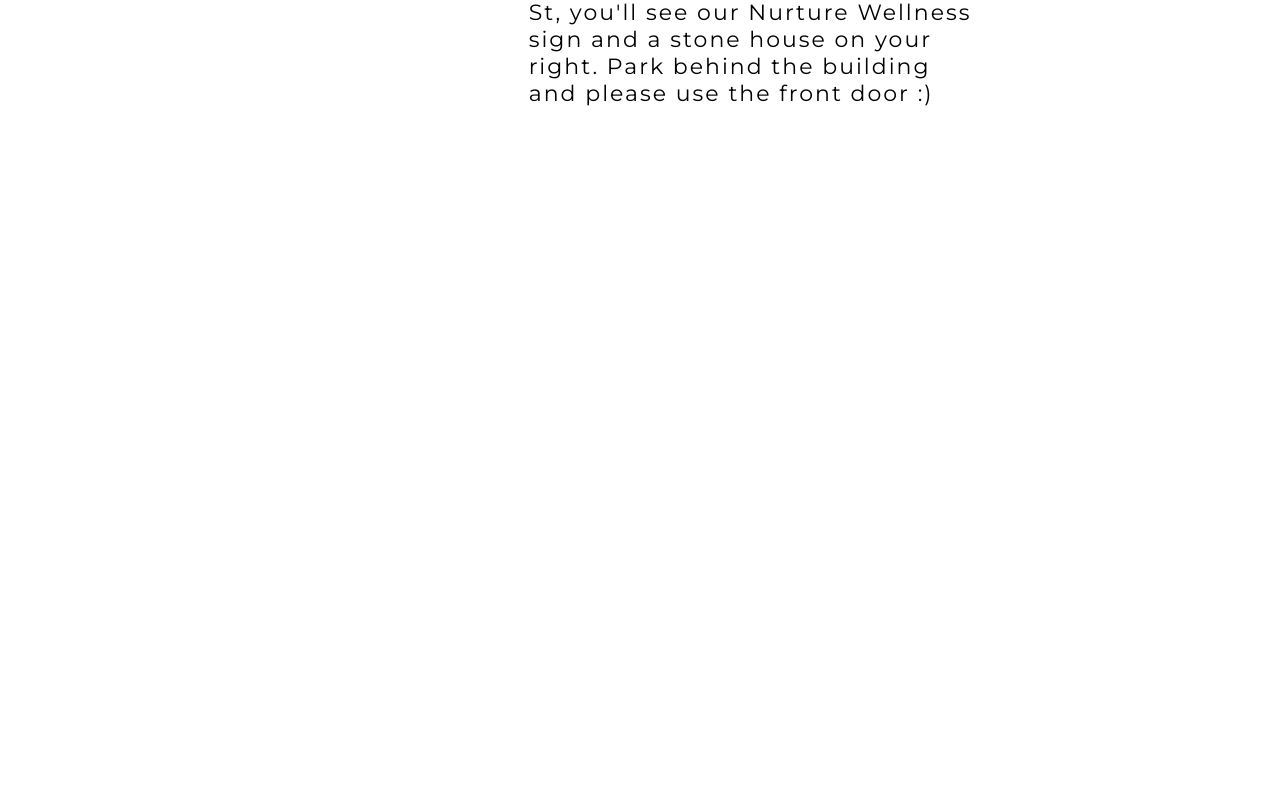
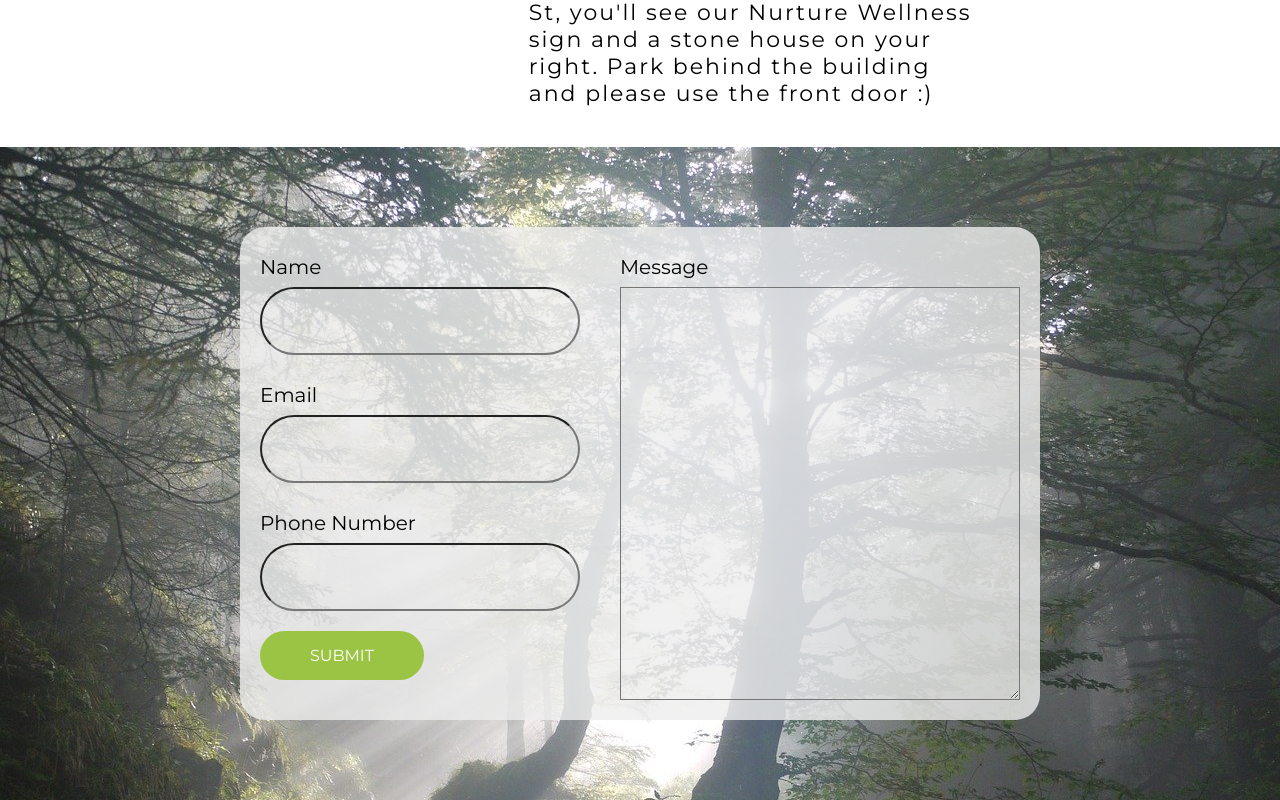
Before and after one commit to coffeeteer/nurture-wellness-std-css, a Vue app: page /contact in a window 1280 px wide. Shown: the part 1721-2521 px from the top of the page. Before the commit the page ends 1868 px from the top, so only its background shows below. Built offline with nearby package versions, Linux system fonts and the light colour scheme; a web font is replaced by a local one; what vue-facebook-page would draw is missing.

Commit message:
completed vue contact page (rough draft)

```diff
--- a/src/components/pages/Contact.vue
+++ b/src/components/pages/Contact.vue
@@ -53,7 +53,7 @@
             data-href="https://www.facebook.com/NurtureWellnessStudio"
             data-tabs="timeline"
             data-width="600"
-            data-height
+            data-height="450"
             data-small-header="false"
             data-adapt-container-width="true"
             data-hide-cover="false"
@@ -72,6 +72,28 @@
           <p>Directions From Hwy 74W, take exit 67 into Bryson City. Before you come to the first stop light you will be taking a right on Academy St., which is the street right after Bojangles (sometimes there is no street sign, but there IS a pointer sign to the public library). Soon after your right turn on Academy St, you'll see our Nurture Wellness sign and a stone house on your right. Park behind the building and please use the front door :)</p>
         </div>
       </div>
+    </div>
+    <div class="contact-container">
+      <div class="wrapper">
+      <form action class="form-area">
+        <div class="msg-area">
+          <label for="msg">Message</label>
+          <textarea id="msg" cols="30" rows="10"></textarea>
+        </div>
+        <div class="details-area">
+          <label for="name">Name</label>
+          <input type="text" name id="name" />
+
+          <label for="email">Email</label>
+          <input type="email" id="email" />
+
+          <label for="phone">Phone Number</label>
+          <input type="number" id="phone" />
+
+          <button type="submit" class="submit">Submit</button>
+        </div>
+      </form>
+    </div>
     </div>
   </div>
 </template>
@@ -128,15 +150,6 @@
   margin-left: 1rem;
 }
 
-/* iframe {
-  height: 450px;
-  max-width: 1000px;
-} */
-
-.third-container {
-
-}
-
 .find-us {
  display: flex;
  justify-content: center;
@@ -162,4 +175,71 @@
   font-size: 1.1rem;
   letter-spacing: 2px;
 }
+
+.contact-container {
+  background: url('../../assets/morning-fog.jpg') center top no-repeat;
+  /* height: 100%; */
+  background-size: cover;
+}
+
+.wrapper {
+  width: 800px;
+  margin:  auto;
+  padding: 4rem 0;
+}
+
+.form-area {
+  display: flex;
+  background: rgba(238, 238, 238, 0.8);
+  border-radius: 25px;
+  padding: 1rem;
+}
+
+.msg-area {
+  display: flex;
+  flex-direction: column;
+  order: 2;
+}
+
+.msg-area > textarea {
+  flex: 1;
+  min-width: 20rem;
+  background: transparent;
+  /* color: #fff; */
+  padding: 15px;
+}
+
+.details-area {
+  flex: 1;
+  order: 1;
+  margin-right: 2rem;
+}
+
+.details-area input {
+  width: 100%;
+  background: transparent;
+  /* color: #fff; */
+  border-radius: 40px;
+}
+
+.details-area input, .details-area button {
+  padding: 1rem;
+  margin-bottom: 1rem;
+}
+
+button.submit {
+  background: #9BC444;
+  color: #fff;
+  border: 0;
+  padding: .75rem 2.5rem;
+  border-radius: 2rem;
+  font-size: .8rem;
+  text-transform: uppercase;
+}
+
+label {
+  /* color: #fff; */
+  text-transform: capitalize;
+  line-height: 2rem;
+}
 </style>
```
Also changed, not shown: src/assets/morning-fog.jpg (added).
